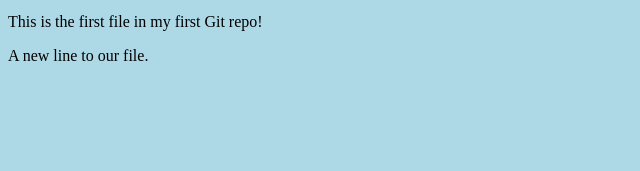
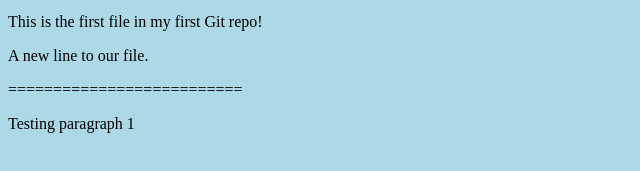
Before and after one commit to SanjeebanKiit/hello-world, a plain HTML site: page index.html in a window 1280 px wide. Shown: the part 101-272 px from the top of the page, without its empty margins (0-640 px from the left). Drawn offline with Linux system fonts and the light colour scheme.

Commit message:
added testing para 1

```diff
--- a/index.html
+++ b/index.html
@@ -11,5 +11,7 @@
             This is the first file in my first Git repo!
         </p>
         <p>A new line to our file.</p>
+        <p>==========================</p>
+        <p>Testing paragraph 1</p>
     </body>
 </html>
```
